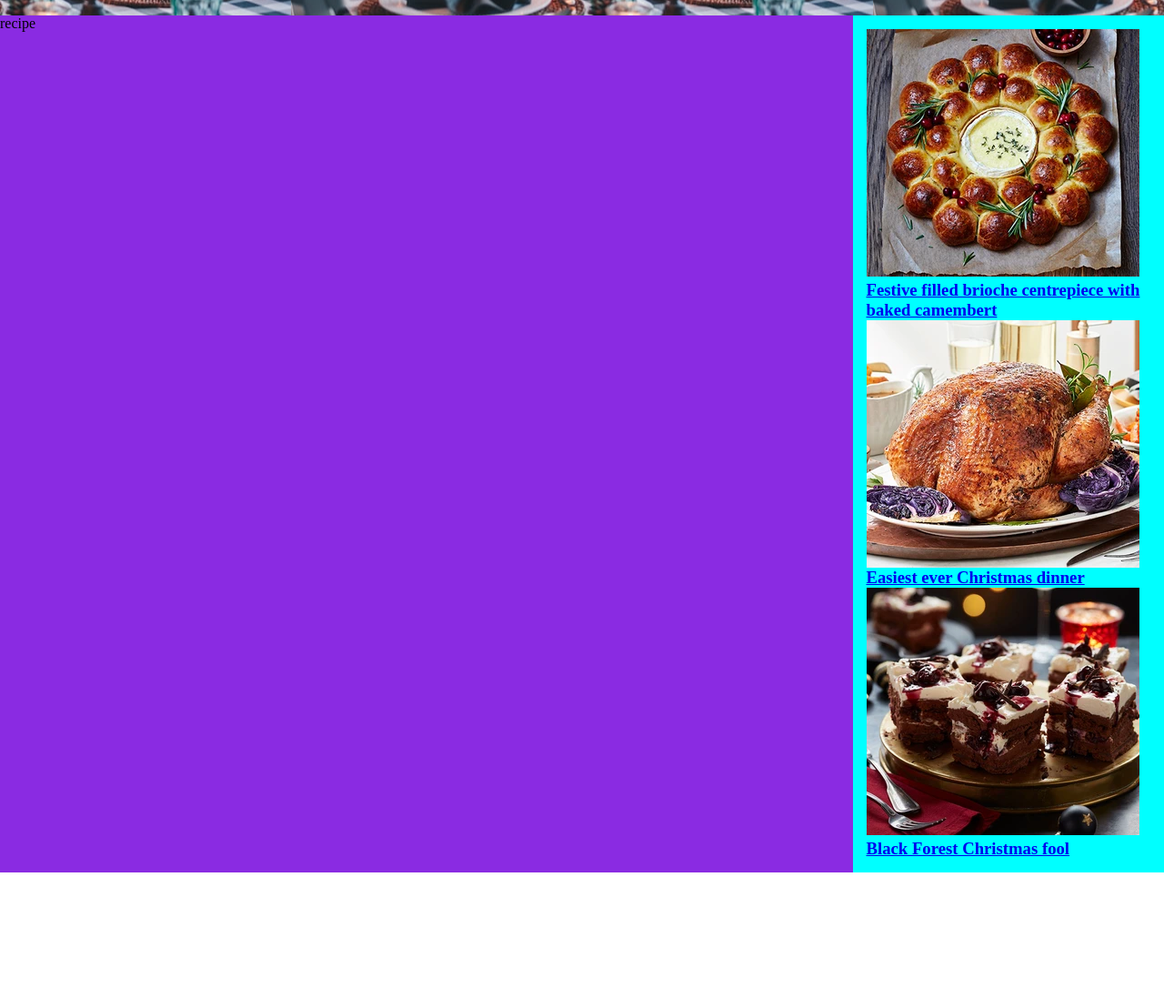
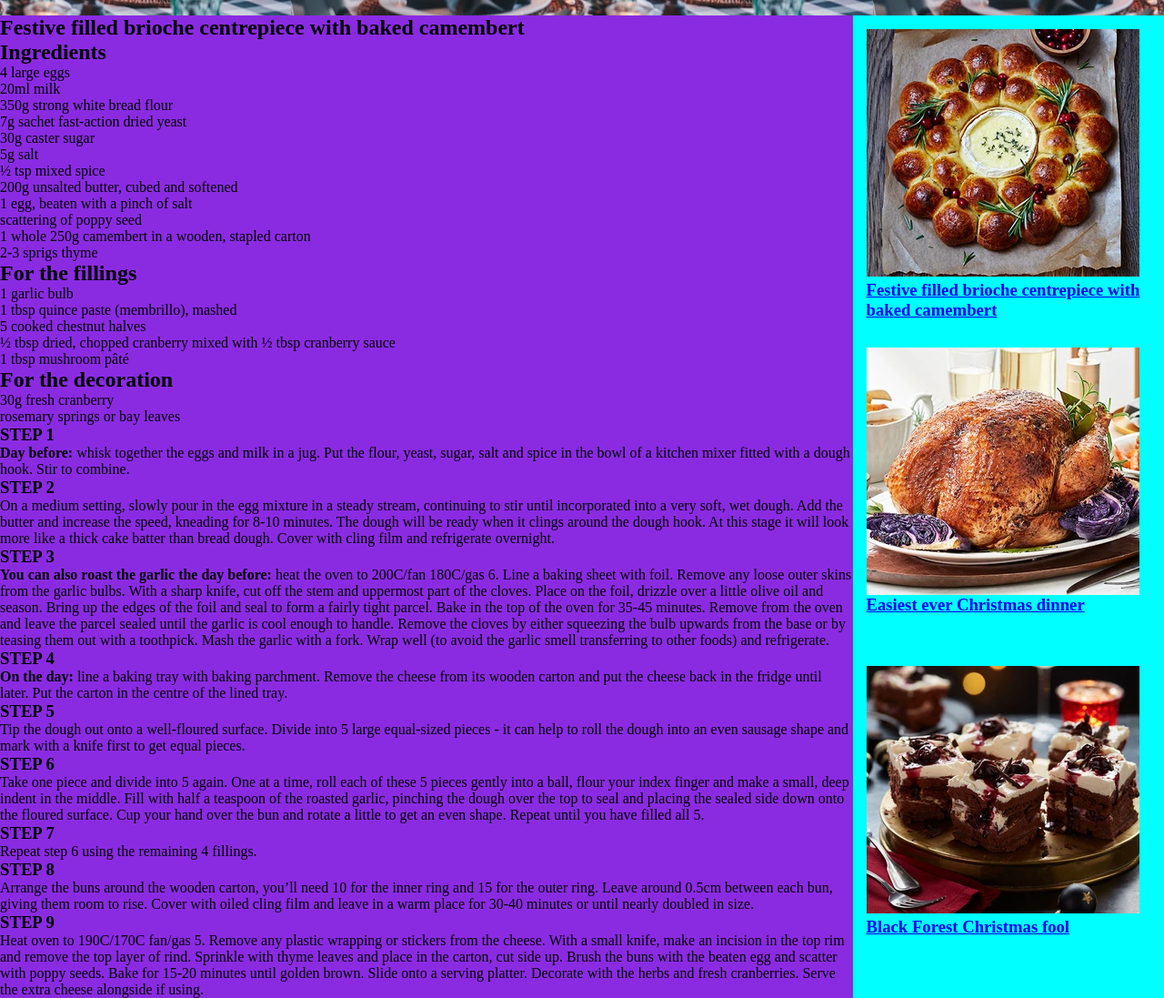
Before and after one commit to EMarnus/recipe1, a plain HTML site: page index.html in a window 1280 px wide. Shown: the part 320-1417 px from the top of the page at 91% size. Before the commit the page ends 1279 px from the top, so only its background shows below. Drawn offline with Linux system fonts and the light colour scheme.

Commit message:
Add copy for starter min html formatting

```diff
--- a/assets/style.css
+++ b/assets/style.css
@@ -48,6 +48,10 @@ header li {
     justify-content: space-between;
 }
 
+#heading {
+
+}
+
 #left {
     width: 75%;
 
--- a/index.html
+++ b/index.html
@@ -25,8 +25,49 @@
     <section id="hero"></section>
     <section id="main">
         <div id="left">
-            <div>recipe
-
+            <div id="ingredients">
+                <div id="heading"><h1>Festive filled brioche centrepiece with baked camembert</h1></div>
+                <ul>
+                    <li><h2>Ingredients</h2></li>
+                    <li>4 large eggs</li>
+                    <li>20ml milk</li>
+                    <li>350g strong white bread flour</li>
+                    <li>7g sachet fast-action dried yeast</li>
+                    <li>30g caster sugar</li>
+                    <li>5g salt</li>
+                    <li>½ tsp mixed spice</li>
+                    <li>200g unsalted butter, cubed and softened</li>
+                    <li>1 egg, beaten with a pinch of salt</li>
+                    <li>scattering of poppy seed</li>
+                    <li>1 whole 250g camembert in a wooden, stapled carton</li>
+                    <li>2-3 sprigs thyme</li>
+                </ul>
+                <ul>
+                    <li><h2>For the fillings</h2></li>
+                    <li>1 garlic bulb</li>
+                    <li>1 tbsp quince paste (membrillo), mashed</li>
+                    <li>5 cooked chestnut halves</li>
+                    <li>½ tbsp dried, chopped cranberry mixed with ½ tbsp cranberry sauce</li>
+                    <li>1 tbsp mushroom pâté</li>
+                </ul>
+                <ul>
+                    <li><h2>For the decoration</h2></li>
+                    <li>30g fresh cranberry</li>
+                    <li>rosemary springs or bay leaves</li>
+                </ul>
+            </div>
+            <div id="method">
+                <ol>
+                    <li><h3>STEP 1</h3><p><strong>Day before:</strong> whisk together the eggs and milk in a jug. Put the flour, yeast, sugar, salt and spice in the bowl of a kitchen mixer fitted with a dough hook. Stir to combine.</p></li>
+                    <li><h3>STEP 2</h3><p>On a medium setting, slowly pour in the egg mixture in a steady stream, continuing to stir until incorporated into a very soft, wet dough. Add the butter and increase the speed, kneading for 8-10 minutes. The dough will be ready when it clings around the dough hook. At this stage it will look more like a thick cake batter than bread dough. Cover with cling film and refrigerate overnight.</p></li>
+                    <li><h3>STEP 3</h3><p><strong>You can also roast the garlic the day before:</strong> heat the oven to 200C/fan 180C/gas 6. Line a baking sheet with foil. Remove any loose outer skins from the garlic bulbs. With a sharp knife, cut off the stem and uppermost part of the cloves. Place on the foil, drizzle over a little olive oil and season. Bring up the edges of the foil and seal to form a fairly tight parcel. Bake in the top of the oven for 35-45 minutes. Remove from the oven and leave the parcel sealed until the garlic is cool enough to handle. Remove the cloves by either squeezing the bulb upwards from the base or by teasing them out with a toothpick. Mash the garlic with a fork. Wrap well (to avoid the garlic smell transferring to other foods) and refrigerate.</p></li>
+                    <li><h3>STEP 4</h3><p><strong>On the day:</strong> line a baking tray with baking parchment. Remove the cheese from its wooden carton and put the cheese back in the fridge until later. Put the carton in the centre of the lined tray.</p></li>
+                    <li><h3>STEP 5</h3><p>Tip the dough out onto a well-floured surface. Divide into 5 large equal-sized pieces - it can help to roll the dough into an even sausage shape and mark with a knife first to get equal pieces.</p></li>
+                    <li><h3>STEP 6</h3><p>Take one piece and divide into 5 again. One at a time, roll each of these 5 pieces gently into a ball, flour your index finger and make a small, deep indent in the middle. Fill with half a teaspoon of the roasted garlic, pinching the dough over the top to seal and placing the sealed side down onto the floured surface. Cup your hand over the bun and rotate a little to get an even shape. Repeat until you have filled all 5.</p></li>
+                    <li><h3>STEP 7</h3><p>Repeat step 6 using the remaining 4 fillings.</p></li>
+                    <li><h3>STEP 8</h3><p>Arrange the buns around the wooden carton, you’ll need 10 for the inner ring and 15 for the outer ring. Leave around 0.5cm between each bun, giving them room to rise. Cover with oiled cling film and leave in a warm place for 30-40 minutes or until nearly doubled in size.</p></li>
+                    <li><h3>STEP 9</h3><p>Heat oven to 190C/170C fan/gas 5. Remove any plastic wrapping or stickers from the cheese. With a small knife, make an incision in the top rim and remove the top layer of rind. Sprinkle with thyme leaves and place in the carton, cut side up. Brush the buns with the beaten egg and scatter with poppy seeds. Bake for 15-20 minutes until golden brown. Slide onto a serving platter. Decorate with the herbs and fresh cranberries. Serve the extra cheese alongside if using.</p></li>
+                </ol>
             </div>
         </div>
         <div id="right">
```
